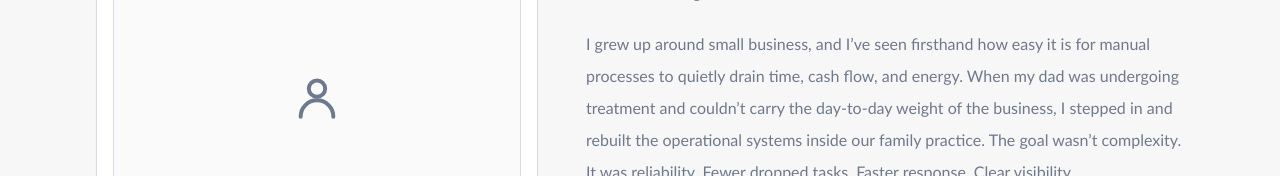
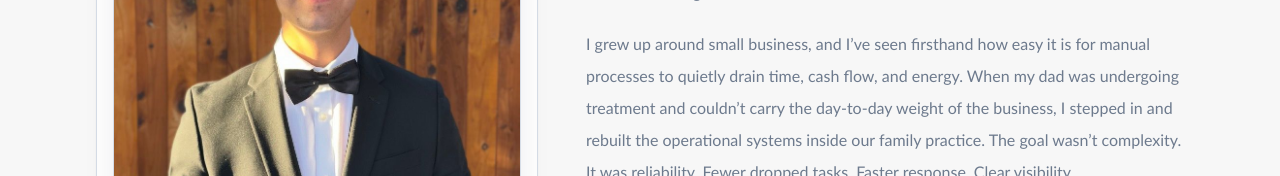
Before and after one commit to blakegrosenthal/operaite-site, a Next.js app: page /about in a window 1280 px wide. Shown: the part 428-604 px from the top of the page. Built offline with nearby package versions, Linux system fonts and the light colour scheme; no server answers.

Commit message:
Add headshot to About Section

```diff
--- a/app/about/page.tsx
+++ b/app/about/page.tsx
@@ -1,3 +1,4 @@
+import Image from 'next/image'
 import Link from 'next/link'
 import type { Metadata } from 'next'
 import { BrandName } from '@/components/BrandName'
@@ -17,20 +18,15 @@ export default function AboutPage() {
         <div className="mt-10 grid gap-8 md:grid-cols-[0.85fr_1.15fr] md:items-start lg:gap-12">
           <div>
             <div className="rounded-2xl border border-line bg-white p-4 shadow-sm">
-              <div className="flex aspect-[4/5] items-center justify-center rounded-xl border border-line bg-neutral-50 text-muted">
-                <svg
-                  viewBox="0 0 24 24"
-                  className="h-14 w-14"
-                  fill="none"
-                  stroke="currentColor"
-                  strokeWidth="1.7"
-                  strokeLinecap="round"
-                  strokeLinejoin="round"
-                  aria-hidden="true"
-                >
-                  <circle cx="12" cy="8" r="3.5" />
-                  <path d="M5 20a7 7 0 0 1 14 0" />
-                </svg>
+              <div className="relative aspect-[4/5] overflow-hidden rounded-xl border border-line bg-neutral-50 shadow-[0_14px_32px_rgba(15,23,42,0.08)]">
+                <Image
+                  src="/blake-headshot.jpg"
+                  alt="Blake Rosenthal"
+                  fill
+                  sizes="(max-width: 767px) 100vw, 36vw"
+                  className="object-cover object-center"
+                  priority
+                />
               </div>
             </div>
           </div>
```
Also changed, not shown: public/blake-headshot.jpg (added).
